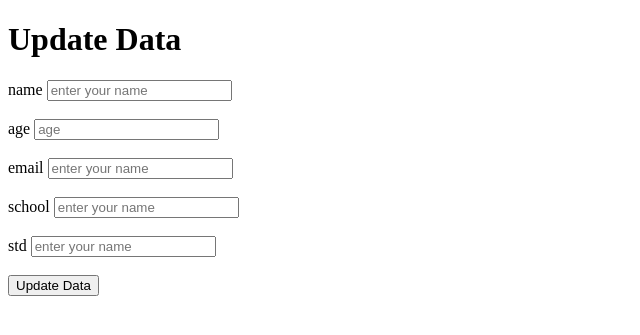
After one commit to AmanNBATech/django-practise, a Django app: template edu/templates/update.html in a window 1280 px wide. The commit adds this page. Shown: the top 335 px of the page, without its empty margins (0-640 px from the left). Run offline with Django 4.2, Linux system fonts and the light colour scheme; the template is opened without the code that fills it, so the values that code supplies are empty.

Commit message:
crud operations

```diff
--- a/edu/edu/urls.py
+++ b/edu/edu/urls.py
@@ -23,5 +23,8 @@ urlpatterns = [
     path('ind/', views.ind,name='ind'),
     path('abc/', views.abc,name='abc'),
     path('show/', views.show,name='show'),
+    path('delete/<int:id>', views.delete,name='delete'),
+    path('update/<int:id>',views.update,name='update')
+
 
 ]
--- /dev/null
+++ b/edu/templates/update.html
@@ -0,0 +1,26 @@
+
+<!DOCTYPE html>
+<html lang="en">
+<head>
+    <meta charset="UTF-8">
+    <meta name="viewport" content="width=device-width, initial-scale=1.0">
+    <title>Document</title>
+</head>
+<body>
+    <h1>Update Data</h1>
+    <form action="" method="post">
+        {% csrf_token %}
+        <label for="">name</label>
+        <input type="text" placeholder="enter your name" name="name" required><br><br>
+        <label for="">age</label>
+        <input type="number" placeholder="age" name="age" required><br><br>
+        <label for="">email</label>
+        <input type="email" placeholder="enter your name" name="email" required><br><br>
+        <label for="">school</label>
+        <input type="text" placeholder="enter your name" name="school" required><br><br>
+        <label for="">std</label>
+        <input type="text" placeholder="enter your name" name="std" required><br><br>
+        <button type="submit">Update Data</button><br><br
+    </form>
+</body>
+</html>
```
Also changed, not shown: edu/school/views.py (+22 -1 lines), edu/templates/home.html (+6 -5 lines), edu/templates/show.html (+9 -0 lines), edu/db.sqlite3.
